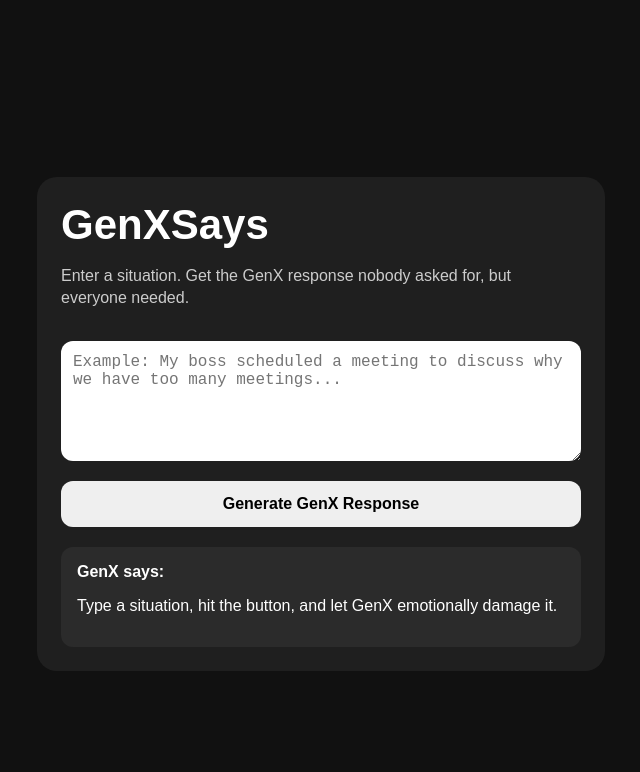
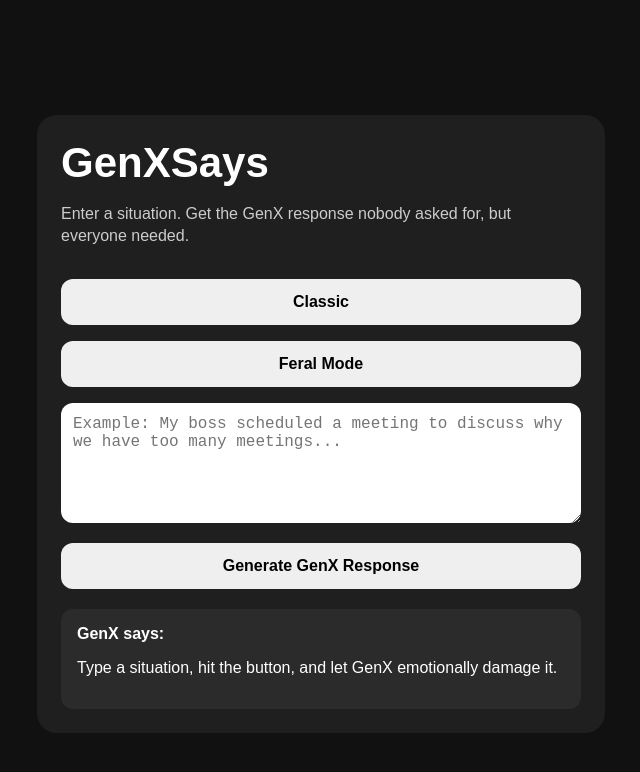
Before and after one commit to NIL8U/WWGXS-AI-App, a React (Vite) app: page / in a window 1280 px wide. Shown: the top 772 px of the page, without its empty margins (319-959 px from the left). Built offline with nearby package versions, Linux system fonts and the light colour scheme.

Commit message:
Update App.jsx

```diff
--- a/src/App.jsx
+++ b/src/App.jsx
@@ -2,6 +2,7 @@ import { useState } from "react";
 
 export default function App() {
   const [situation, setSituation] = useState("");
+  const [mode, setMode] = useState("classic");
   const [response, setResponse] = useState(
     "Type a situation, hit the button, and let GenX emotionally damage it."
   );
@@ -14,7 +15,11 @@ export default function App() {
     }
 
     setLoading(true);
-    setResponse("Consulting the council of mixtapes, mall food courts, and unresolved childhood trauma...");
+    setResponse(
+      mode === "feral"
+        ? "Unleashing Feral Mode. Somebody hide HR..."
+        : "Consulting the council of mixtapes, mall food courts, and unresolved childhood trauma..."
+    );
 
     try {
       const result = await fetch("/api/generate", {
@@ -23,7 +28,8 @@ export default function App() {
           "Content-Type": "application/json"
         },
         body: JSON.stringify({
-          situation
+          situation,
+          mode
         })
       });
 
@@ -47,6 +53,24 @@ export default function App() {
           but everyone needed.
         </p>
 
+        <div className="mode-toggle">
+          <button
+            className={mode === "classic" ? "active" : ""}
+            onClick={() => setMode("classic")}
+            type="button"
+          >
+            Classic
+          </button>
+
+          <button
+            className={mode === "feral" ? "active" : ""}
+            onClick={() => setMode("feral")}
+            type="button"
+          >
+            Feral Mode
+          </button>
+        </div>
+
         <textarea
           value={situation}
           onChange={(e) => setSituation(e.target.value)}
```
